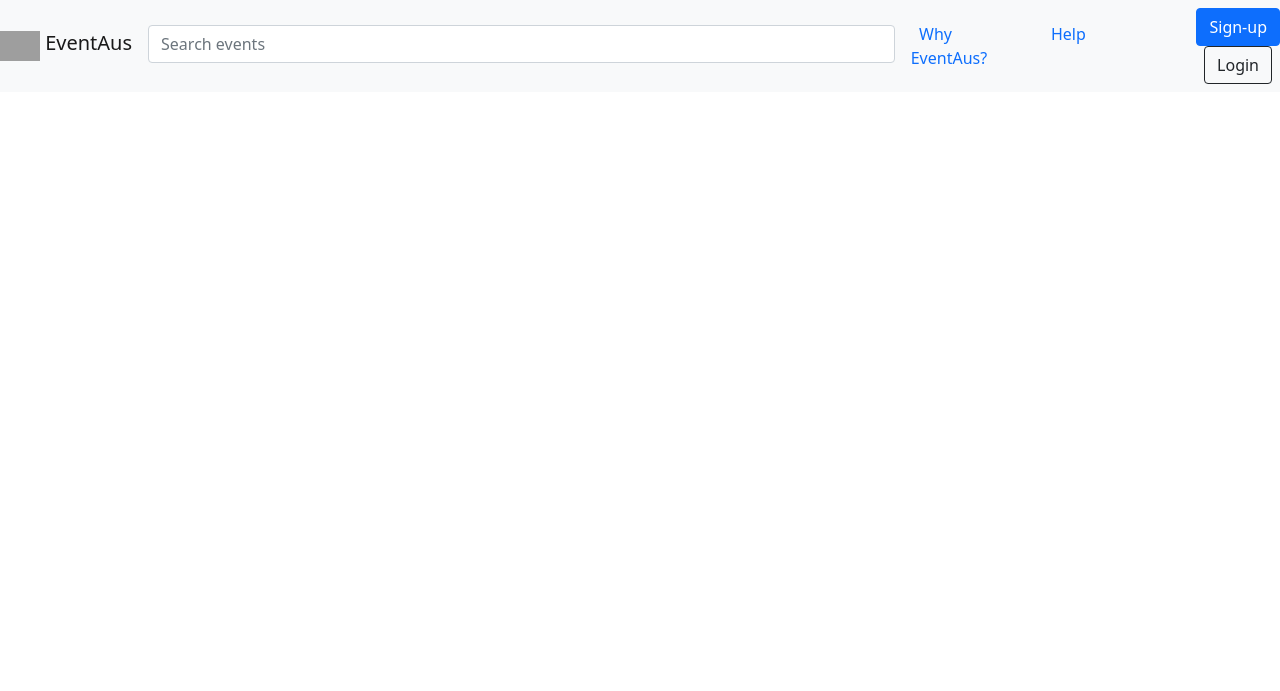
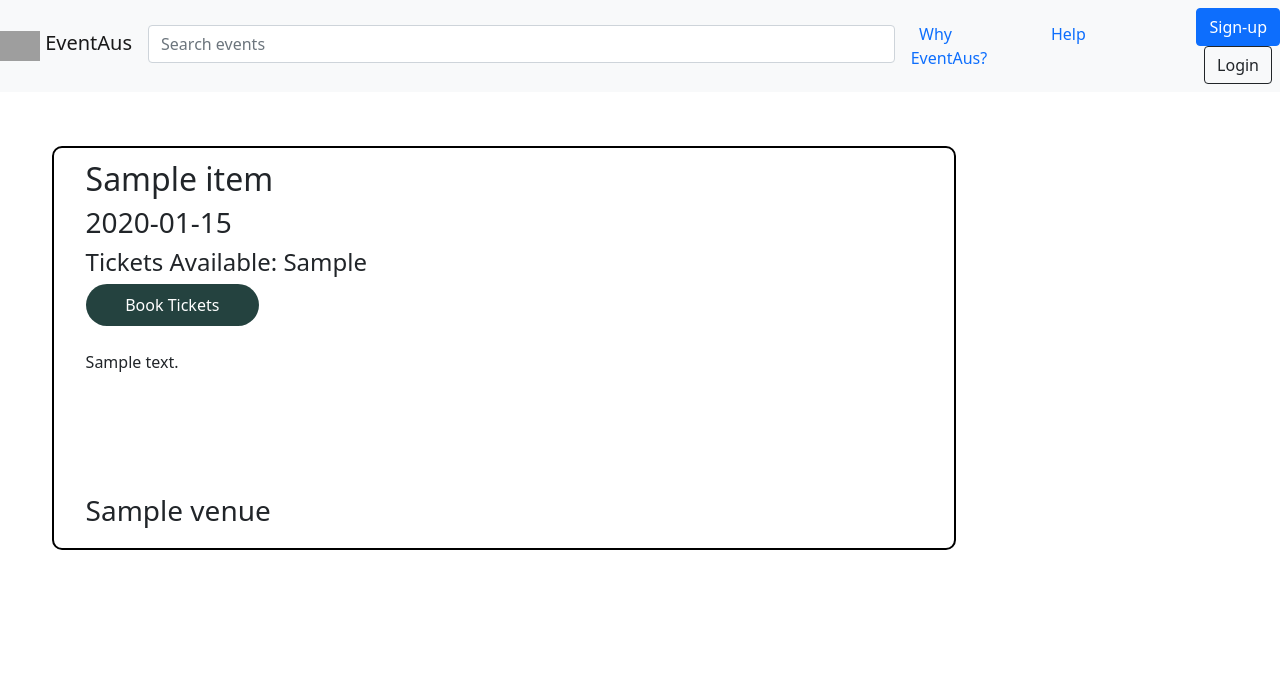
Before and after one commit to unsw-cse-comp3900-9900-22T1/capstone-project-3900-t14a-name, a Flask app: template templates/home.html in a window 1280 px wide. Shown: the top 691 px of the page. Run offline with Flask 2, Linux system fonts and the light colour scheme; the template is opened without the code that fills it: most values are stand-ins (such as "Sample title", 1, 10 or a date in 2020); grey boxes are pictures that could not be loaded.

Commit message:
All Events can now be seen on the home page

```diff
--- a/create_event.py
+++ b/create_event.py
@@ -9,7 +9,7 @@ def post_event_details(event_info):
     check_output = client.put_item(TableName='event_details',
 
     Item={
-        'Event ID':{'S': event_info['event_id']},
+        # 'Event ID':{'S': event_info['event_id']},
         'Event Title':{'S': event_info['title']},
         'Description':{'S': event_info['description']},
         'Type':{'S': event_info['type']},
--- a/main.py
+++ b/main.py
@@ -10,6 +10,7 @@ import json
 import hashlib
 import secrets
 import os
+import datetime
 
 global event_id
 event_id = 1
@@ -20,6 +21,8 @@ app = Flask(__name__)
 def home():
 
     events_data = get_dynamodb("event_details")
+    events_data = json.loads(events_data) # Converts it back to JSON so that html can format it properly
+    events_data.sort(key=lambda x: datetime.datetime.strptime(x['Start Date'], '%d/%m/%Y')) # Sorts the Start Date from closest to far so thats the order it shows on the website
     return render_template("home.html",data=events_data)
     # return events_data
 
@@ -93,7 +96,7 @@ def create_event():
     if request.method == "POST":
 
         event_info = {
-            "event_id": event_id,
+            # "event_id": event_id,
             "title": request.form['title'],
             "description": request.form['description'],
             "type": request.form['type'],
@@ -104,7 +107,7 @@ def create_event():
             "ticket_price": request.form['ticket_price'],
         }
 
-        event_id += 1
+        # event_id += 1
 
         event_info ['list_attendees'] = ""
 
@@ -117,6 +120,11 @@ def create_event():
 
     else:
         return render_template("create_event.html")
+
+@app.route('/event_info=<Event_Title>', methods=["POST","GET"])
+def event_info(Event_Title):
+    return Event_Title
+
 
 @app.route('/search', methods=["POST","GET"])
 def search():
--- a/templates/base.html
+++ b/templates/base.html
@@ -1,6 +1,47 @@
 <!doctype html>
 <html lang="en">
   <head>
+
+    <style>
+      .Content_Blocks {
+
+        padding-top: 60px;
+        padding-left: 30px;
+      }
+
+      .Text_Box {
+        padding-top: 10px;
+        padding-left: 30px;
+      }
+
+      .Box {
+        margin: 0rem;
+        display: inline-table;
+        flex-direction: column;
+        margin-left: 1.5rem;
+        margin-top: 1rem;
+        width: 900px;
+        align-content: center;
+        height: 400px;
+        background-color: white;
+        padding: 0.1rem;
+        padding-bottom: 0rem;
+        border-radius: 0.5rem;
+        cursor: pointer;
+        outline: 2px solid black;
+      }
+
+      .btnSubmit {
+      border:none;
+      border-radius:1.5rem;
+      padding: 1%;
+      width: 20%;
+      cursor: pointer;
+      background: #24423F;
+      color: #fff;
+    }
+
+    </style>
     <link rel="stylesheet" href="headers.css">
     <!-- Required meta tags -->
     <meta charset="utf-8">
@@ -54,5 +95,10 @@
     <script src="https://cdn.jsdelivr.net/npm/bootstrap@5.1.3/dist/js/bootstrap.bundle.min.js" integrity="sha384-ka7Sk0Gln4gmtz2MlQnikT1wXgYsOg+OMhuP+IlRH9sENBO0LRn5q+8nbTov4+1p" crossorigin="anonymous"></script>
 
   </body>
+  <div class="Content_Blocks">
+    {% block content_block %}
 
+
+    {% endblock %}
+  </div>
 </html>
--- a/templates/home.html
+++ b/templates/home.html
@@ -1 +1,32 @@
 {% extends "base.html" %}
+{% block content_block %}
+
+    <br><br><br>
+    {% for item in data %}
+
+
+
+        <div class = "Box">
+            <div class = "Text_Box">
+                <h2>{{item["Event Title"]}}</h2>
+                <h3>{{item["Start Date"]}}</h3>
+                <h4>Tickets Available: {{item["Tickets Available"]}}</h4>
+                <form method="POST" action="/event_info={{item["Event Title"]}}">
+                    <input class="btnSubmit" type="submit" value="Book Tickets"></input>
+                </form>
+                <br>
+                <text>{{item["Description"]}}</text>
+                <br><br><br><br><br><br>
+                <h3>{{item["Venue"]}}</h3>
+            </div>
+        </div>
+
+
+    {% endfor %}
+
+
+
+
+
+    <br><br><br><br><br><br><br>
+{% endblock %}
```
